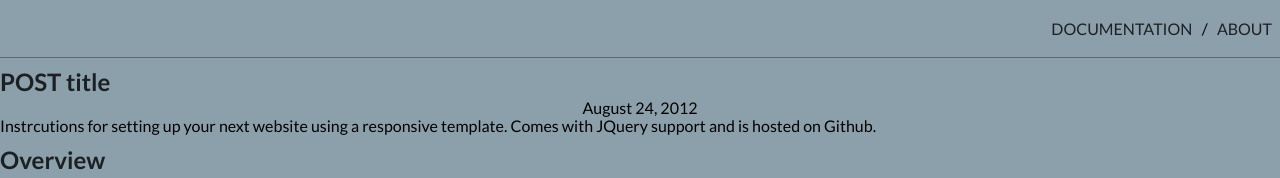
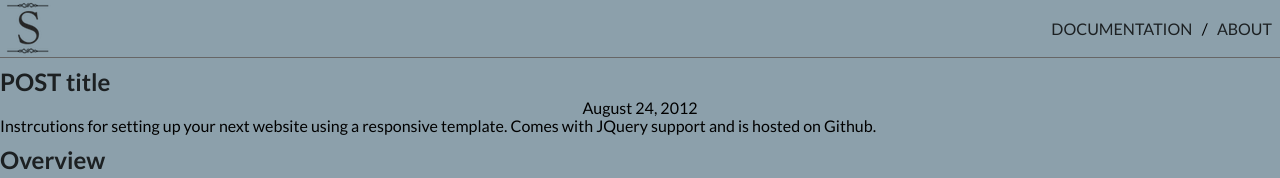
Before and after one commit to prengaiah/sunrise, a Jekyll site: the page built from articles.html, in a window 1280 px wide. Shown: the top 178 px of the page. Built offline with Jekyll 4.4.1, drawn with Linux system fonts in a browser that asks for light colours.

Commit message:
Updated public/css/base.css

```diff
--- a/public/css/base.css
+++ b/public/css/base.css
@@ -210,7 +210,7 @@ footer li:last-child{
 }
 
 .nav .top-logo>h1 {
-   background: url("{{base}}/public/img/icon-s-57.png") no-repeat top center;
+   background: url("/sunrise/public/img/icon-s-57.png") no-repeat top center;
    height: 57px;
    width: 57px;
    text-indent: -9999px;
```
